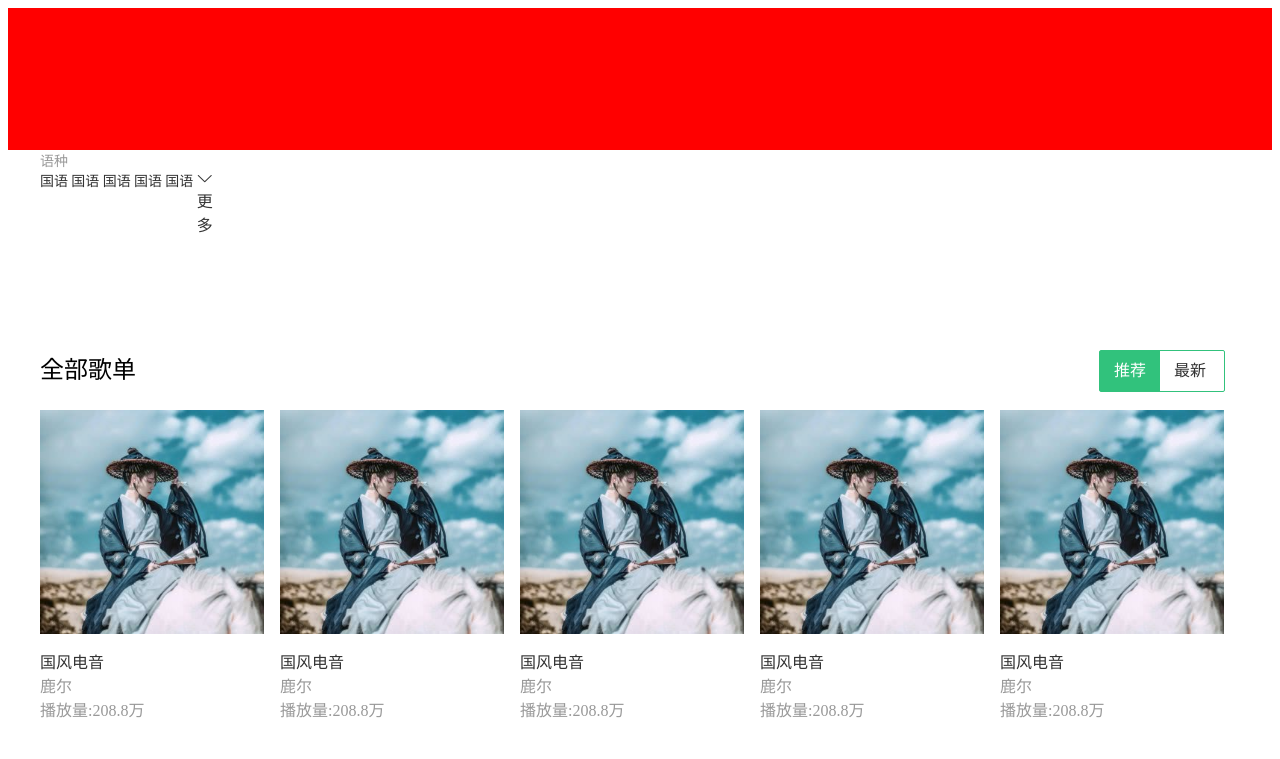
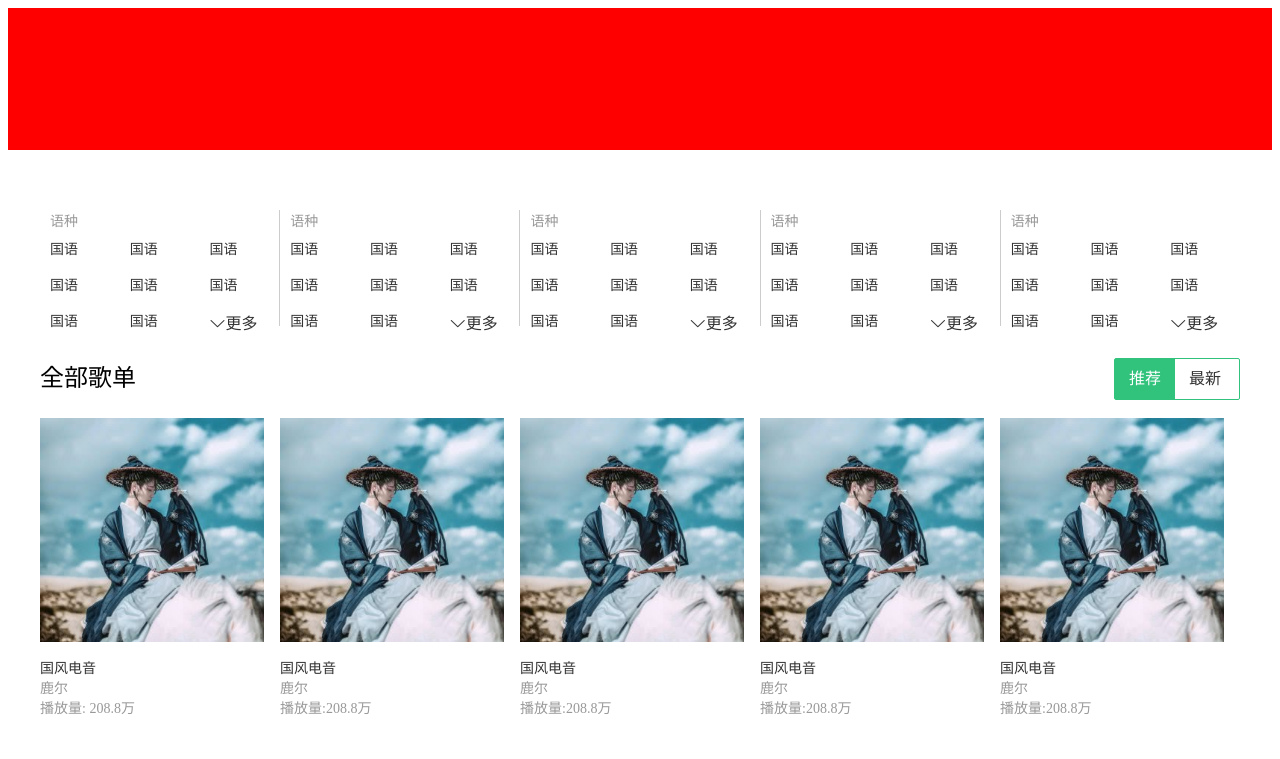
Before and after one commit to Tantantant/music, a Vue app: page /#/ in a window 1280 px wide. Shown: the top 759 px of the page. Built offline with nearby package versions, Linux system fonts and the light colour scheme.

Commit message:
修改静态页面

```diff
--- a/src/classSong/index.vue
+++ b/src/classSong/index.vue
@@ -9,8 +9,156 @@
       <div class="playList_tag">
         <div class="playList_item">
           <h3 class="playList_item_header">语种</h3>
+          <ul class="playList_item_content">
+            <li class="playList_item_box">
+              <a href="javascript:;">国语</a>
+            </li>
+            <li class="playList_item_box">
+              <a href="javascript:;">国语</a>
+            </li>
+            <li class="playList_item_box">
+              <a href="javascript:;">国语</a>
+            </li>
+            <li class="playList_item_box">
+              <a href="javascript:;">国语</a>
+            </li>
+            <li class="playList_item_box">
+              <a href="javascript:;">国语</a>
+            </li>
+            <li class="playList_item_box">
+              <a href="javascript:;">国语</a>
+            </li>
+            <li class="playList_item_box">
+              <a href="javascript:;">国语</a>
+            </li>
+            <li class="playList_item_box">
+              <a href="javascript:;">国语</a>
+            </li>
+            <li class="playList_item_box">
+              <a href="javascript:;" class="iconfont icon-jy-Down-Outlined"
+                >更多</a
+              >
+            </li>
+          </ul>
+        </div>
+        <div class="playList_item">
+          <h3 class="playList_item_header">语种</h3>
           <i class="playList_item_line"></i>
           <ul class="playList_item_content">
+            <li class="playList_item_box">
+              <a href="javascript:;">国语</a>
+            </li>
+            <li class="playList_item_box">
+              <a href="javascript:;">国语</a>
+            </li>
+            <li class="playList_item_box">
+              <a href="javascript:;">国语</a>
+            </li>
+            <li class="playList_item_box">
+              <a href="javascript:;">国语</a>
+            </li>
+            <li class="playList_item_box">
+              <a href="javascript:;">国语</a>
+            </li>
+            <li class="playList_item_box">
+              <a href="javascript:;">国语</a>
+            </li>
+            <li class="playList_item_box">
+              <a href="javascript:;">国语</a>
+            </li>
+            <li class="playList_item_box">
+              <a href="javascript:;">国语</a>
+            </li>
+            <li class="playList_item_box">
+              <a href="javascript:;" class="iconfont icon-jy-Down-Outlined"
+                >更多</a
+              >
+            </li>
+          </ul>
+        </div>
+        <div class="playList_item">
+          <h3 class="playList_item_header">语种</h3>
+          <i class="playList_item_line"></i>
+          <ul class="playList_item_content">
+            <li class="playList_item_box">
+              <a href="javascript:;">国语</a>
+            </li>
+            <li class="playList_item_box">
+              <a href="javascript:;">国语</a>
+            </li>
+            <li class="playList_item_box">
+              <a href="javascript:;">国语</a>
+            </li>
+            <li class="playList_item_box">
+              <a href="javascript:;">国语</a>
+            </li>
+            <li class="playList_item_box">
+              <a href="javascript:;">国语</a>
+            </li>
+            <li class="playList_item_box">
+              <a href="javascript:;">国语</a>
+            </li>
+            <li class="playList_item_box">
+              <a href="javascript:;">国语</a>
+            </li>
+            <li class="playList_item_box">
+              <a href="javascript:;">国语</a>
+            </li>
+            <li class="playList_item_box">
+              <a href="javascript:;" class="iconfont icon-jy-Down-Outlined"
+                >更多</a
+              >
+            </li>
+          </ul>
+        </div>
+        <div class="playList_item">
+          <h3 class="playList_item_header">语种</h3>
+          <i class="playList_item_line"></i>
+          <ul class="playList_item_content">
+            <li class="playList_item_box">
+              <a href="javascript:;">国语</a>
+            </li>
+            <li class="playList_item_box">
+              <a href="javascript:;">国语</a>
+            </li>
+            <li class="playList_item_box">
+              <a href="javascript:;">国语</a>
+            </li>
+            <li class="playList_item_box">
+              <a href="javascript:;">国语</a>
+            </li>
+            <li class="playList_item_box">
+              <a href="javascript:;">国语</a>
+            </li>
+            <li class="playList_item_box">
+              <a href="javascript:;">国语</a>
+            </li>
+            <li class="playList_item_box">
+              <a href="javascript:;">国语</a>
+            </li>
+            <li class="playList_item_box">
+              <a href="javascript:;">国语</a>
+            </li>
+            <li class="playList_item_box">
+              <a href="javascript:;" class="iconfont icon-jy-Down-Outlined"
+                >更多</a
+              >
+            </li>
+          </ul>
+        </div>
+        <div class="playList_item">
+          <h3 class="playList_item_header">语种</h3>
+          <i class="playList_item_line"></i>
+          <ul class="playList_item_content">
+            <li class="playList_item_box">
+              <a href="javascript:;">国语</a>
+            </li>
+            <li class="playList_item_box">
+              <a href="javascript:;">国语</a>
+            </li>
+            <li class="playList_item_box">
+              <a href="javascript:;">国语</a>
+            </li>
             <li class="playList_item_box">
               <a href="javascript:;">国语</a>
             </li>
@@ -55,7 +203,7 @@
               <div class="allSong_list_box">
                 <a href="javascript" class="a1">国风电音</a>
                 <a href="javascript" class="a2">鹿尔</a>
-                <span>播放量:208.8万</span>
+                <span>播放量: 208.8万</span>
               </div>
             </li>
             <li class="allSong_list_item">
@@ -210,24 +358,41 @@ a {
   margin: 0 auto;
 }
 .playList_tag {
+  display: flex;
   width: 1200px;
-  height: 200px;
-  display: flex;
+  height: 116px;
   margin: 0 auto;
+  padding: 60px 0 32px 0;
+}
+.playList_item {
+  width: 20%;
+  border-right: 1px solid #ccc;
+}
+.playList_item:last-child {
+  border-right: 0;
 }
 .playList_item h3 {
+  width: 160px;
   font-size: 14px;
   font-weight: 400;
   color: #999;
+  padding-left: 10px;
 }
 .playList_item ul {
   display: flex;
+  flex-wrap: wrap;
 }
 .playList_item li {
-  width: 20%;
+  width: 33.3333%;
+  margin: 8px 0;
   font-size: 14px;
 }
-
+.playList_item li a {
+  padding-left: 10px;
+}
+.playList_item li a:hover {
+  color: rgba(99, 233, 22, 0.856);
+}
 .allSong {
   overflow: hidden;
   width: 1200px;
@@ -247,7 +412,6 @@ a {
   float: right;
   width: 124px;
   height: 40px;
-  margin-right: 15px;
   border: 1px solid #31c27c;
   border-radius: 2px;
 }
@@ -283,6 +447,10 @@ a {
 .allSong_list_item a,
 span {
   display: block;
+  font-size: 14px;
+}
+.allSong_list_item .a1:hover {
+  color: #31c27c;
 }
 .songText span {
   display: block;
@@ -291,6 +459,7 @@ span {
   text-align: center;
   line-height: 20px;
   font-size: 18px;
+  color: black;
 }
 .allSong_list_item .a2,
 span {
@@ -305,6 +474,9 @@ span {
   background-color: #31c27c;
   border-radius: 41px;
 }
+.songText .songText_a:hover {
+  background-color: #327e59;
+}
 .songText .songText_a a {
   font-size: 16px;
   color: #fff;
--- /dev/null
+++ b/vue.config.js
@@ -0,0 +1,13 @@
+module.exports = {
+    devServer: {
+        proxy: {
+            "/api": {
+                target: "http://192.168.20.57:9091/music",
+                changeOrigin: true, // 允许跨域
+                pathRewrite: { // 重写路径
+                  "^/api": "",
+                },
+            },
+        },
+    },
+}
```
Also changed, not shown: src/utils/request.js (added, +37 -0 lines).
